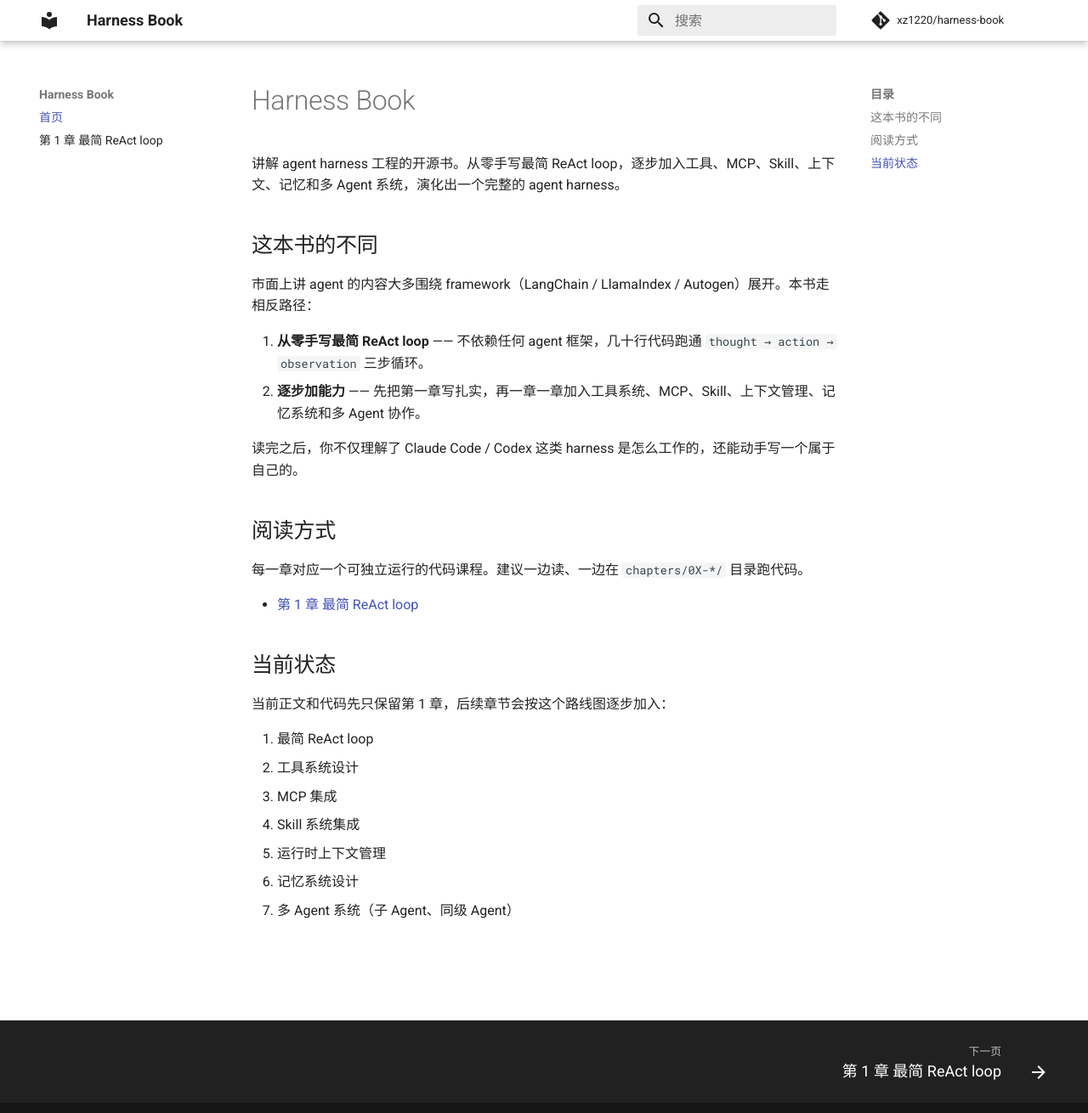
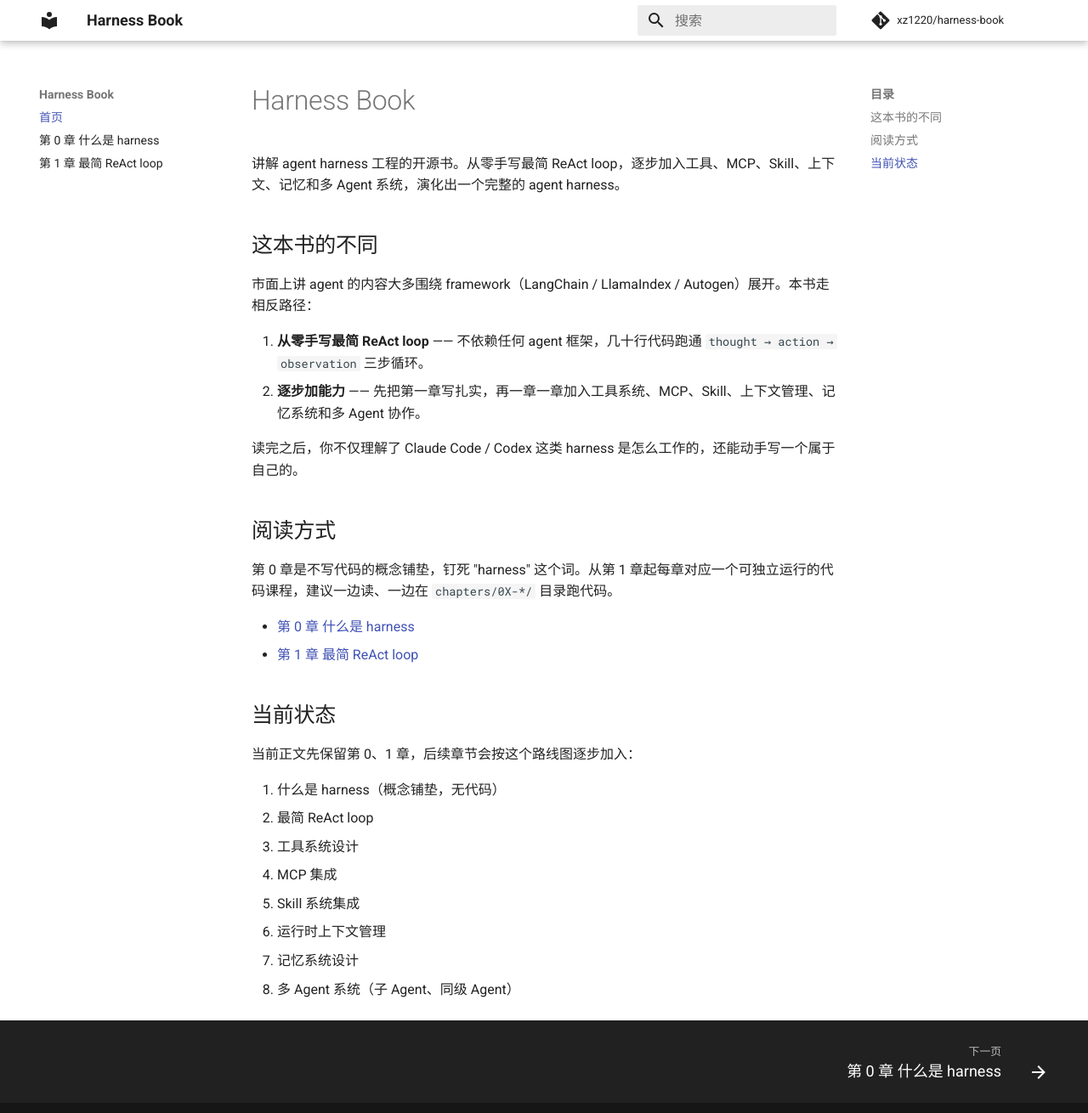
Before and after one commit to xz1220/harness-book, an MkDocs documentation site: the page built from docs/index.md, in a window 1280 px wide and 1322 px high. Shown: the top 1310 px of the window at 85% size. Built offline with MkDocs 1.6.1 and Material for MkDocs 9.7.7, drawn with Linux system fonts in a browser that asks for light colours; comment, search, counter and statistics services are not loaded.

Commit message:
docs: add chapter 0 defining harness via Anthropic engineering posts
Synthesizes Anthropic's scattered framing into a single minimal definition
(loop + routing + assumptions) so later chapters have a stable referent.

Generated with [Claude Code](https://claude.ai/code)
via [Happy](https://happy.engineering)

Co-Authored-By: Claude <noreply@anthropic.com>
Co-Authored-By: Happy <yesreply@happy.engineering>

```diff
--- a/docs/index.md
+++ b/docs/index.md
@@ -13,14 +13,16 @@
 
 ## 阅读方式
 
-每一章对应一个可独立运行的代码课程。建议一边读、一边在 `chapters/0X-*/` 目录跑代码。
+第 0 章是不写代码的概念铺垫，钉死 "harness" 这个词。从第 1 章起每章对应一个可独立运行的代码课程，建议一边读、一边在 `chapters/0X-*/` 目录跑代码。
 
+- [第 0 章 什么是 harness](00-what-is-a-harness.md)
 - [第 1 章 最简 ReAct loop](01-minimal-react-loop.md)
 
 ## 当前状态
 
-当前正文和代码先只保留第 1 章，后续章节会按这个路线图逐步加入：
+当前正文先保留第 0、1 章，后续章节会按这个路线图逐步加入：
 
+0. 什么是 harness（概念铺垫，无代码）
 1. 最简 ReAct loop
 2. 工具系统设计
 3. MCP 集成
--- a/mkdocs.yml
+++ b/mkdocs.yml
@@ -28,6 +28,7 @@ extra:
 
 nav:
   - 首页: index.md
+  - 第 0 章 什么是 harness: 00-what-is-a-harness.md
   - 第 1 章 最简 ReAct loop: 01-minimal-react-loop.md
 
 plugins:
```
Also changed, not shown: README.md (+2 -1 lines), docs/00-what-is-a-harness.md (added, +97 -0 lines).
